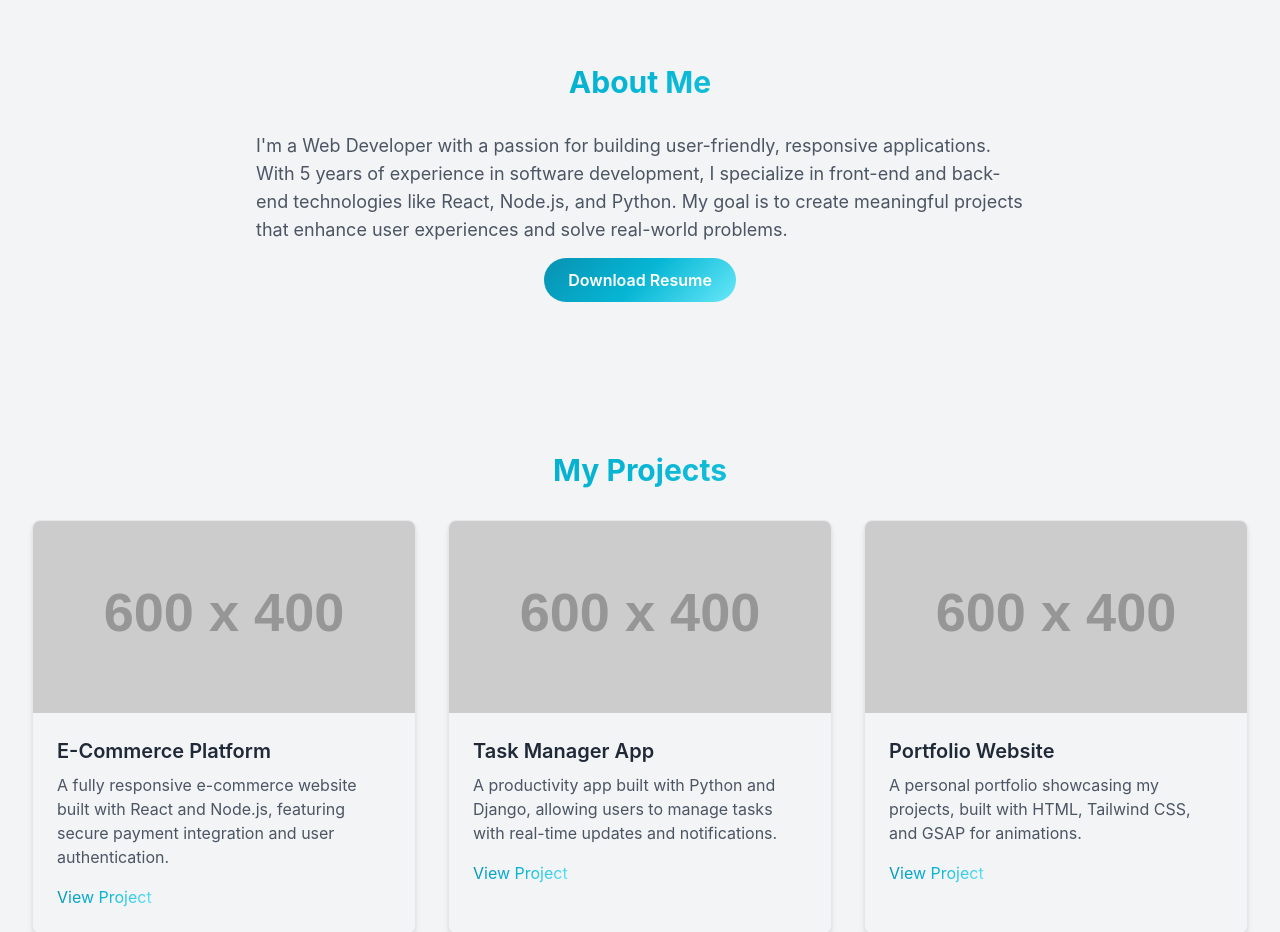
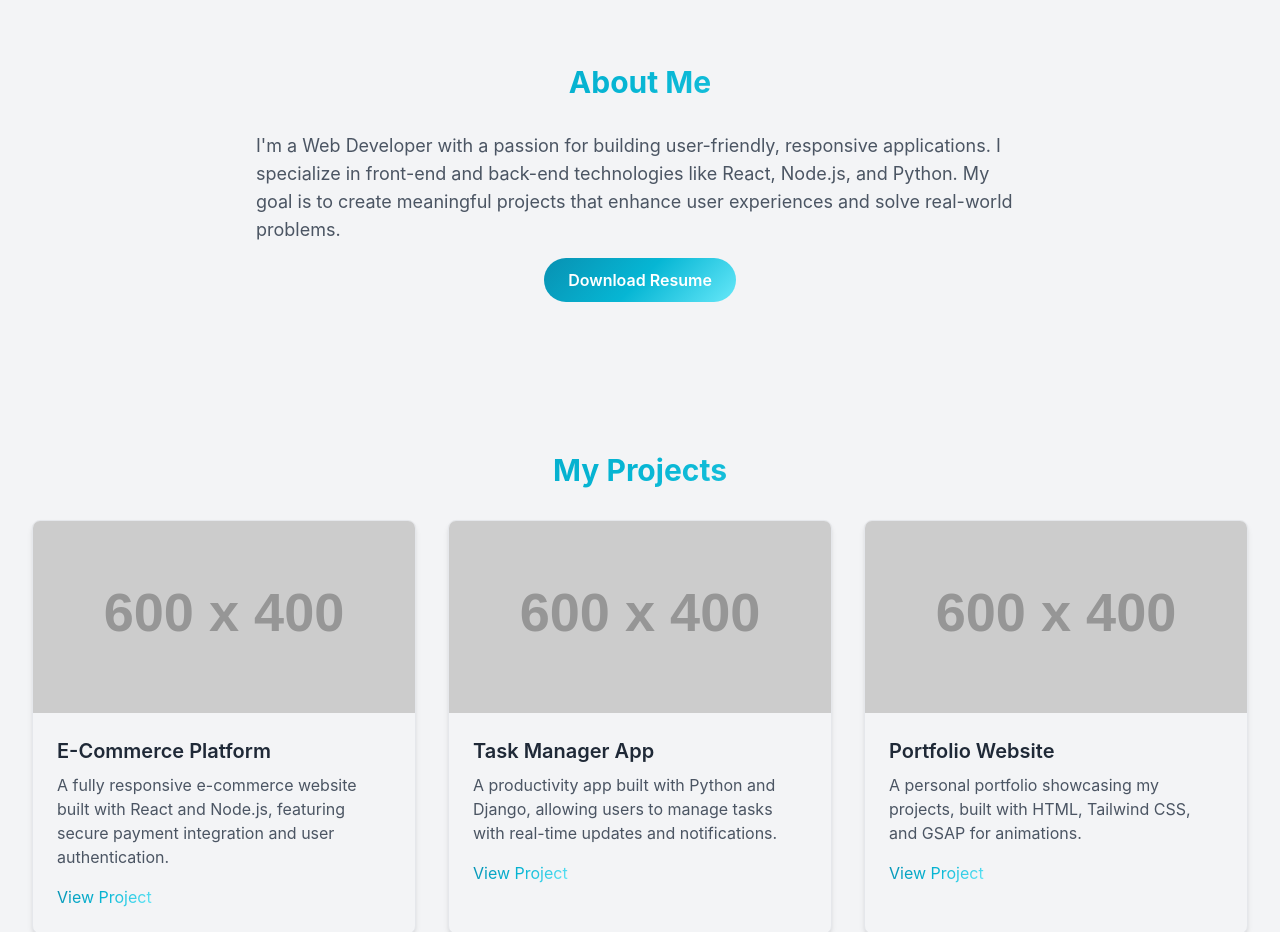
Before and after one commit to lifnanshijo/portfolio, a plain HTML site: page index.html in a window 1280 px wide. Shown: the part 880-1812 px from the top of the page. Drawn offline with nearby package versions, Linux system fonts and the light colour scheme; placeholder pictures from the web are drawn by us.

Commit message:
Update About Me section: Remove specific years of experience

```diff
--- a/index.html
+++ b/index.html
@@ -520,7 +520,7 @@
     <div class="max-w-7xl mx-auto px-4 sm:px-6 lg:px-8">
       <h2 class="text-2xl md:text-3xl font-bold text-center mb-6 md:mb-8 text-gradient animate-section-title">About Me</h2>
       <p class="text-base md:text-lg text-gray-600 max-w-3xl mx-auto mb-6 animate-section-text leading-relaxed">
-        I'm a Web Developer with a passion for building user-friendly, responsive applications. With 5 years of experience in software development, I specialize in front-end and back-end technologies like React, Node.js, and Python. My goal is to create meaningful projects that enhance user experiences and solve real-world problems.
+        I'm a Web Developer with a passion for building user-friendly, responsive applications. I specialize in front-end and back-end technologies like React, Node.js, and Python. My goal is to create meaningful projects that enhance user experiences and solve real-world problems.
       </p>
       <div class="text-center">
         <a href="path/to/your-resume.pdf" download class="btn-primary text-white px-6 py-3 rounded-full font-semibold animate-section-button" aria-label="Download resume">Download Resume</a>
```
